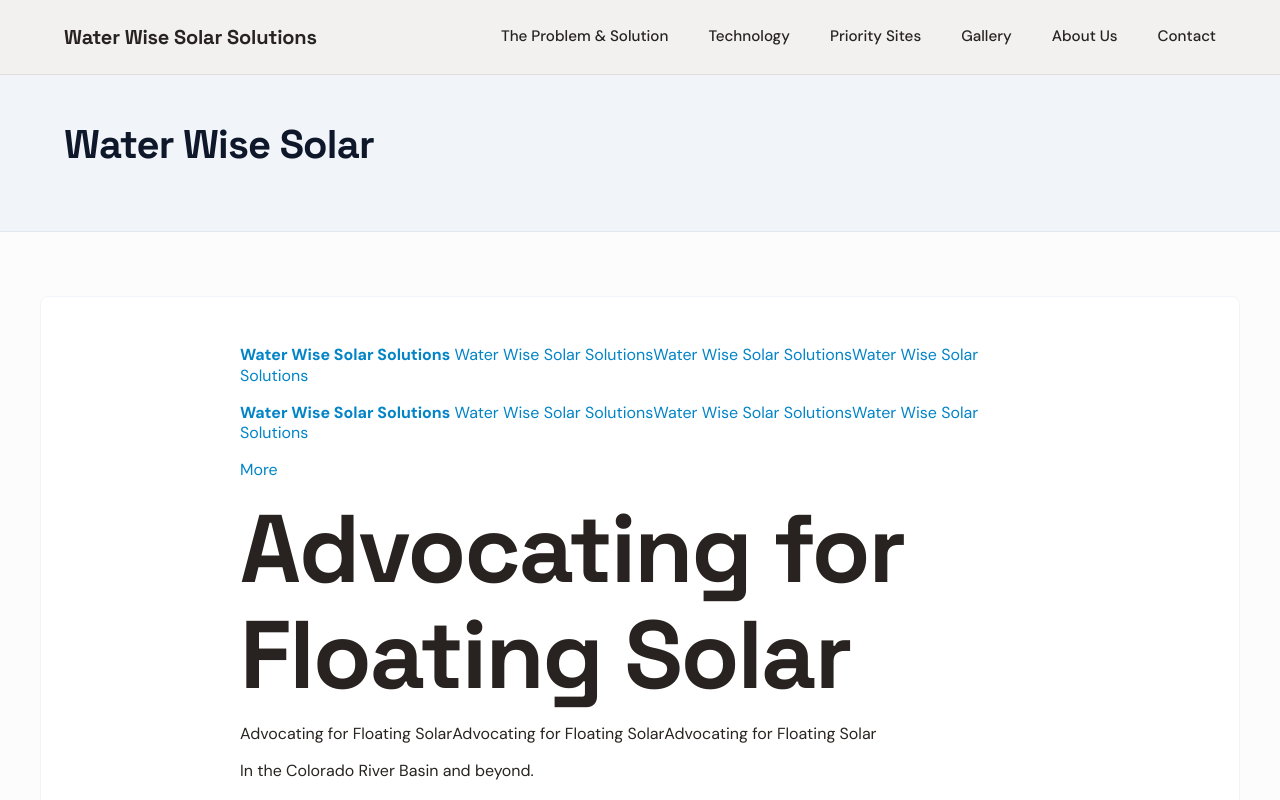
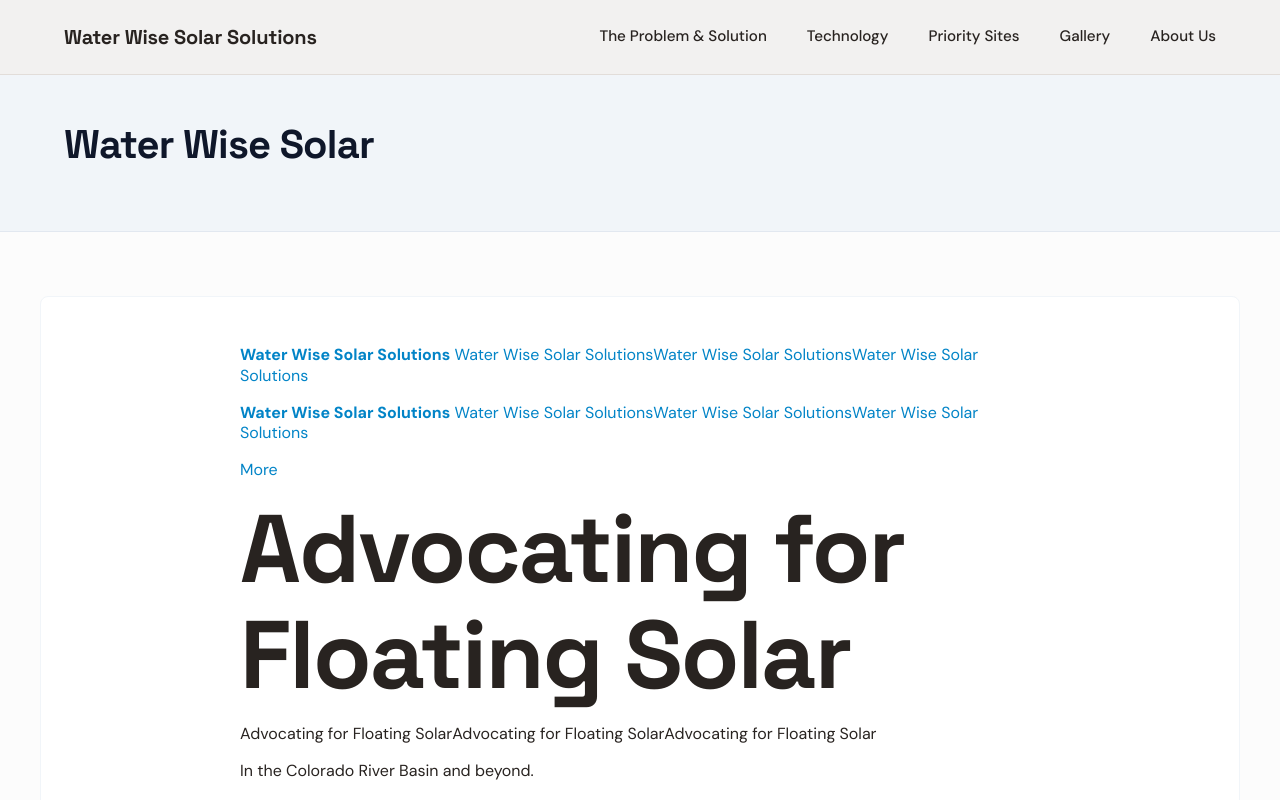
Before and after one commit to davibus/waterwisesolar, a Next.js app: page / in a window 1280 px wide. Shown: the top 800 px of the page. Built offline with nearby package versions, Linux system fonts and the light colour scheme.

Commit message:
chore: remove Contact link from nav

```diff
--- a/src/components/Header.tsx
+++ b/src/components/Header.tsx
@@ -14,7 +14,6 @@ export default function Header() {
                         <Link href="/priority-sites">Priority Sites</Link>
                         <Link href="/gallery">Gallery</Link>
                         <Link href="/about">About Us</Link>
-                        <Link href="/contact">Contact</Link>
                     </div>
                 </nav>
             </div>
```
